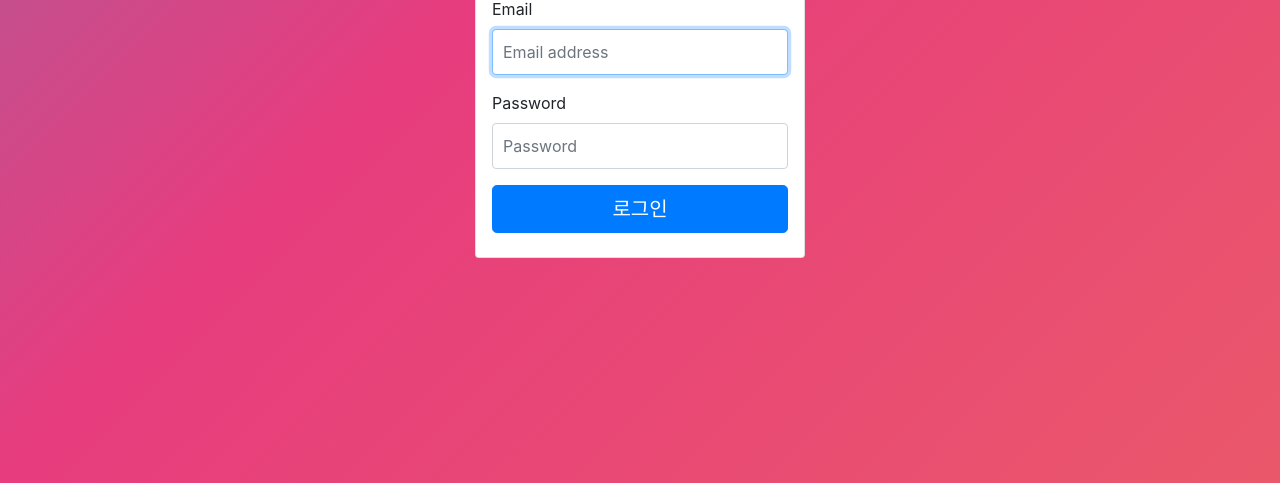
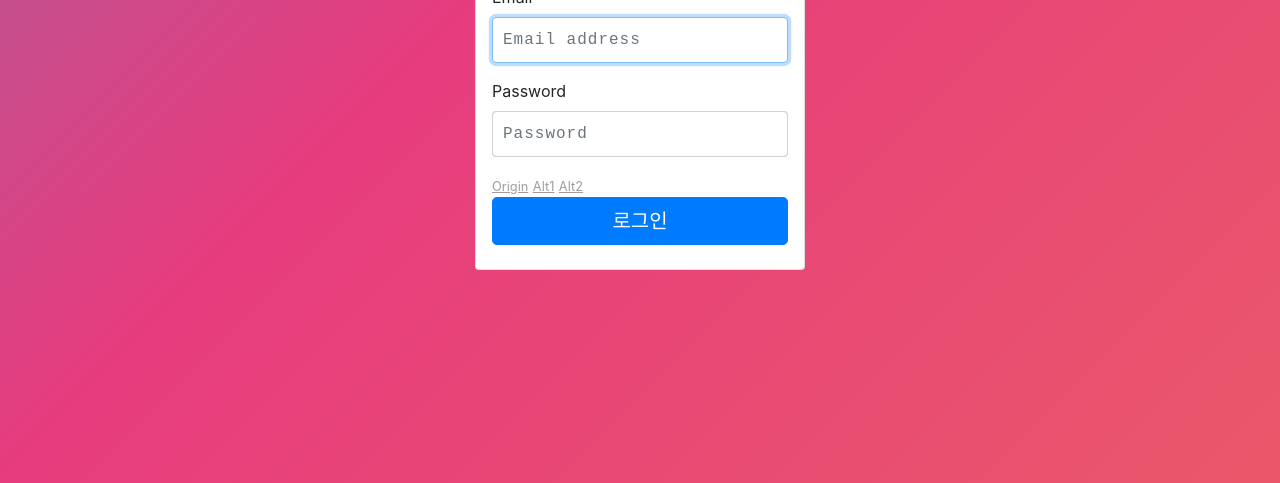
Before and after one commit to solo5star/LoginPage, a plain HTML site: page index.html in a window 1280 px wide. Shown: the part 317-800 px from the top of the page. Drawn offline with nearby package versions, Linux system fonts and the light colour scheme.

Commit message:
Added password styling feature

```diff
--- a/index.html
+++ b/index.html
@@ -9,6 +9,9 @@
 	<script src="https://code.jquery.com/jquery-3.3.1.min.js" integrity="sha256-FgpCb/KJQlLNfOu91ta32o/NMZxltwRo8QtmkMRdAu8=" crossorigin="anonymous"></script>
 </head>
 <style type="text/css">
+
+@import url('https://fonts.googleapis.com/css?family=Roboto+Mono');
+
 html,
 body {
 	height: 100%;
@@ -92,11 +95,35 @@ h1, h2, h3, h4, h5, h6 {
 	z-index: 2;
 }
 
-.passwd-display {
-	position: relative;
-	top: 0px;
-	left: 0px;
+.email {
+	letter-spacing: 1px;
+	font-family: monospace;
+}
+
+.passwd-background {
+	position: absolute !important;
 	z-index: 1;
+	background-color: rgba(0, 0, 0, 0) !important;
+	text-shadow: 0px 0px 0px transparent; /* change [input font] by this*/
+	-webkit-text-fill-color: transparent;
+	letter-spacing: 1px;
+	font-family: monospace;
+}
+
+.passwd-foreground {
+	position: absolute !important;
+	letter-spacing: 1px;
+	font-family: monospace;
+}
+
+.passwd-background::selection {
+	background-color: orange;
+}
+
+.alt {
+	cursor: pointer;
+	color: #9e9e9e;
+	text-decoration: underline;
 }
 </style>
 <body>
@@ -105,40 +132,73 @@ h1, h2, h3, h4, h5, h6 {
 
 		<div class="form-group">
 			<label for="input_email">Email</label>
-			<input type="email" id="input_email" class="form-control" placeholder="Email address" required autofocus>
+			<input type="email" id="input_email" class="form-control email" placeholder="Email address" required autofocus>
 		</div>
 
 		<div class="form-group">
 			<label for="input_password" class="text-left">Password</label>
-			<input type="text" id="input_password" class="form-control" placeholder="Password" required>
+			<div style="position: relative">
+				<input id="input_password" class="form-control passwd-background" required>
+				<input class="form-control passwd-foreground" placeholder="Password">
+			</div>
+			<input style="visibility: hidden; z-index: -1" class="form-control">
 		</div>
 
-		<button class="btn btn-lg btn-primary btn-block" type="submit">로그인</button>
+		<div>
+			<small class="alt" onclick="changeAlt(origin)">Origin</small>
+			<small class="alt" onclick="changeAlt(alt1)">Alt1</small>
+			<small class="alt" onclick="changeAlt(alt2)">Alt2</small>
+		</div>
+		<button class="btn btn-lg btn-primary btn-block" type="submit" onclick="alert('Your password : ' + $('#input_password').val())">로그인</button>
 	</div>
 </body>
 <script type="text/javascript">
-// var passwd = ""
-// var input_cached = ""
-// $("#input_password").keyup(function(e){
-// 	if(input_cached.length === this.value.length) return; // pressed key is not a character
 
-// 	if(input_cached.length < this.value){
-// 		passwd += this.value.substring(this.value.length - 1, this.value.length)
-// 	}else if(input_cached.length < this.value){
-// 		passwd = passwd.substring(0, passwd.length - 1)
-// 	}
-// 	e.preventDefault()
+var alt
 
-// 	console.log(passwd, this.value)
-// })
+$("#input_password").on("keypress keyup keydown", function(e){
+	setTimeout(function(){
+		$(".passwd-foreground").val(alt($(this).val()))
+	}.bind(this), 0) // This will execute the code in the next message loop, after the value has been updated
+})
 
-// $("#input_password").keyup(function(e){
-// 	switch(e.keyCode){
-// 		case 46: // delete key
-// 			passwd = passwd.substring(0, passwd.length - 1)
-// 	}
+function changeAlt(_alt){
+	alt = _alt
+	$(".passwd-foreground").val(alt($("#input_password").val()))
+}
 
-// 	console.log(passwd, this.value)
-// })
+function origin(input){
+	var result = ""
+	for(var i = 0; i < input.length; i++)
+		result += "*"
+
+	return result
+}
+
+function alt1(input){
+	var result = ""
+	for(var i = 0; i < input.length; i++){
+		switch(Math.floor(i / 3) % 3){
+			case 0: result += "*"; break;
+			case 1: result += "#"; break;
+			case 2: result += "$"; break;
+		}
+	}
+	return result
+}
+
+function alt2(input){
+	var result = ""
+	for(var i = 0; i < input.length; i++){
+		switch(Math.floor(i / 3) % 2){
+			case 0: result += "-"; break;
+			case 1: result += "="; break;
+		}
+	}
+	return result
+}
+
+alt = origin
+
 </script>
 </html>
```
